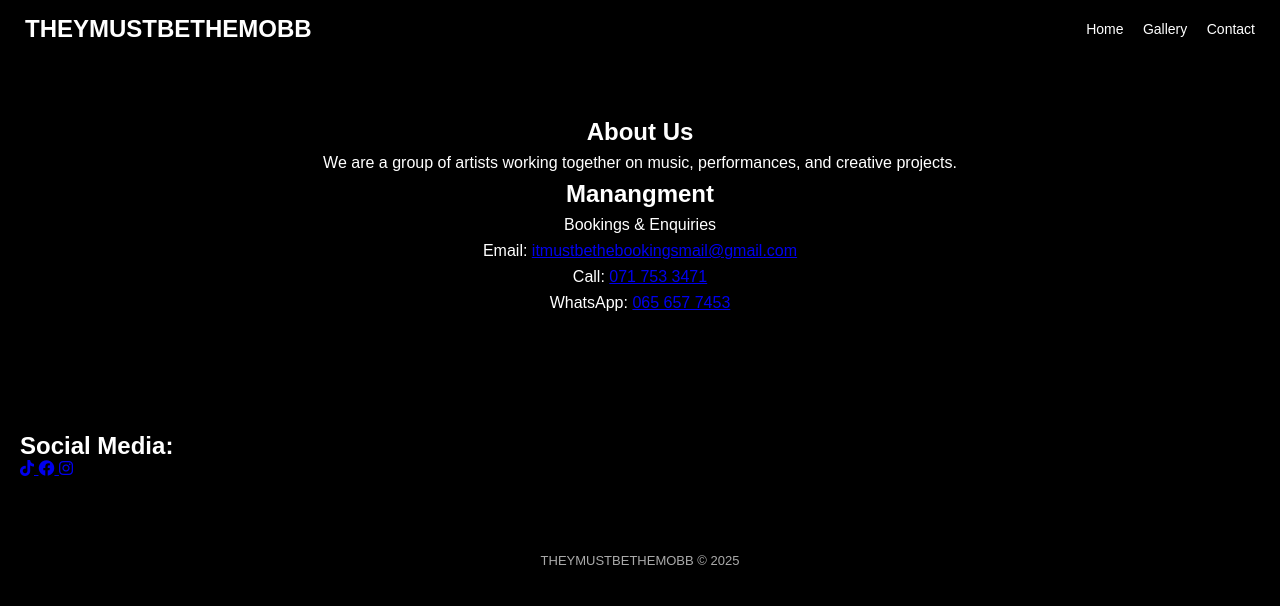
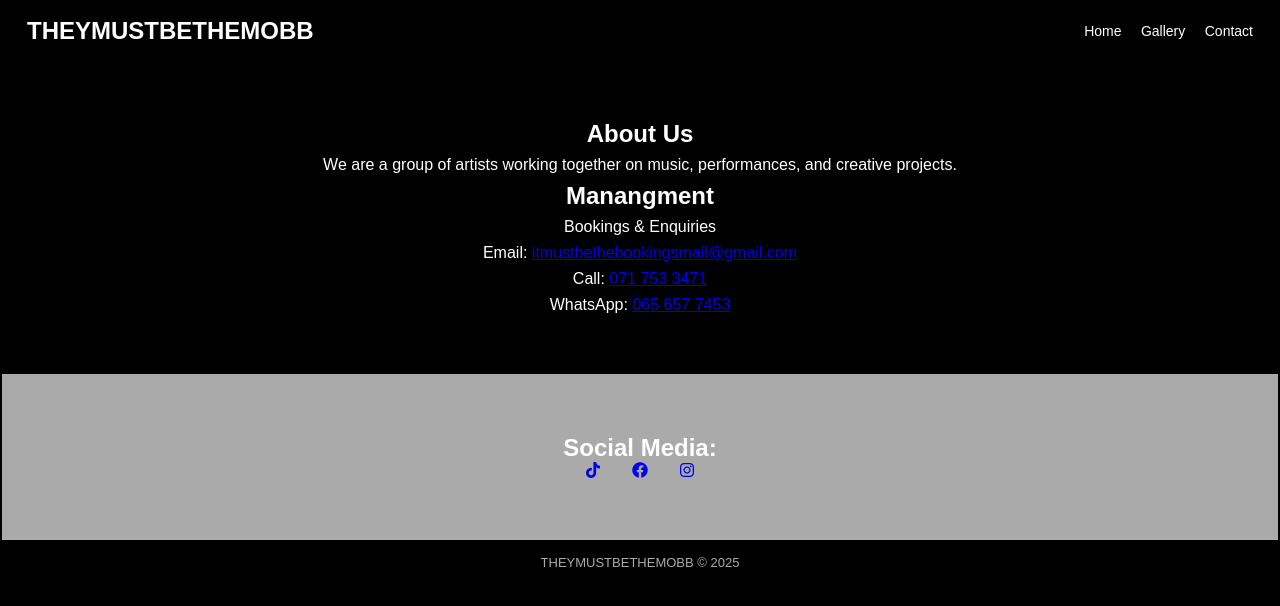
Before and after one commit to TheeKingZa/Artist, a plain HTML site: page contact.html in a window 1280 px wide. Drawn offline with Linux system fonts and the light colour scheme.

Commit message:
newUploads of content

```diff
--- a/contact.html
+++ b/contact.html
@@ -41,11 +41,11 @@
 
   </section>
 
-    <section>
+    <section class="socials-con">
     <div>
       <h1>Social Media:</h1>
     </div>
-    <div>
+    <div class="socials_links_con">
       <!-- TikTok -->
             <a href="https://www.tiktok.com/@hemustbefrwsh">
               <i class="fab fa-tiktok"></i>
--- a/css/root.css
+++ b/css/root.css
@@ -16,6 +16,7 @@
 
 /* Base layout */
 body {
+  padding: 2px;
   font-family: Arial, sans-serif;
   background: var(--clr1);
   color: var(--clr2);
@@ -120,6 +121,20 @@ section {
   gap: .5rem;
 
 }
+/* socials contact */
+.socials-con {
+  display: flex;
+  flex-direction: column;
+  justify-content: space-around;
+  align-items: center;
+  background-color: var(--clr-gray);
+}
+/* Social links */
+.socials_links_con {
+  display: flex;
+  justify-content: space-around;
+  gap: 2rem;
+}
 
 
 
```
